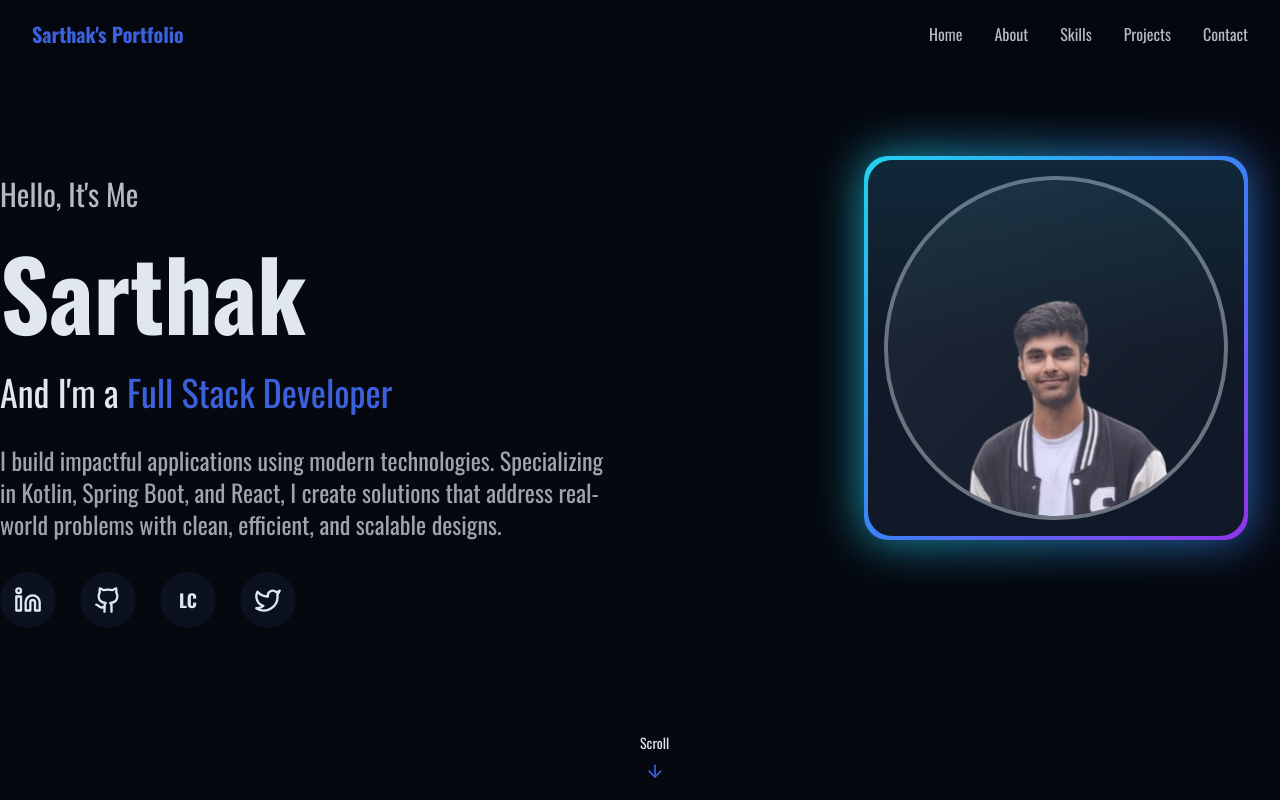
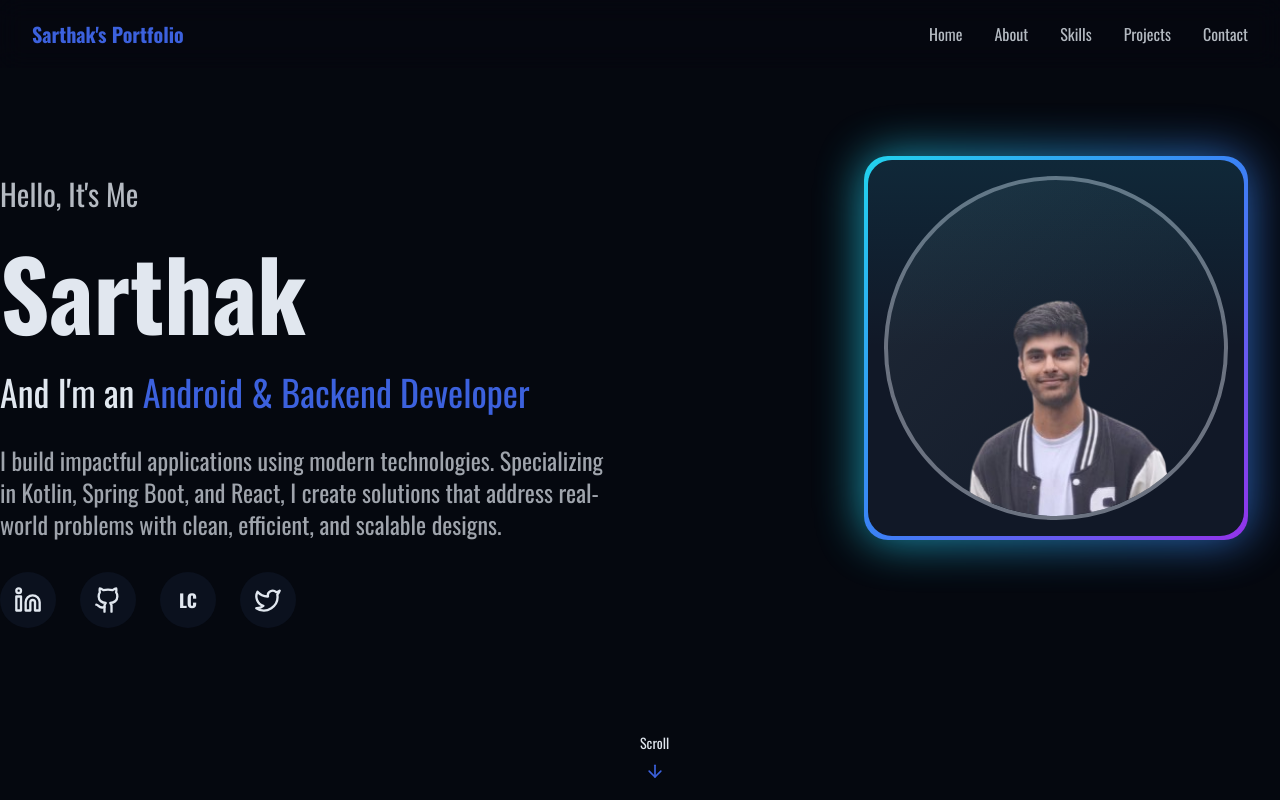
Before and after one commit to SarthakMiglani/portfolio, a React (Vite) app: page / in a window 1280 px wide. Shown: the top 800 px of the page. Built offline with nearby package versions, Linux system fonts and the light colour scheme.

Commit message:
fixed hero section

```diff
--- a/src/components/HeroSection.jsx
+++ b/src/components/HeroSection.jsx
@@ -21,7 +21,7 @@ export const HeroSection = () => {
 
           {/* Profession */}
           <p className="text-3xl md:text-4xl text-foreground opacity-0 animate-fade-in-delay-2">
-            And I'm a <span className="text-primary">Full Stack Developer</span>
+            And I'm an <span className="text-primary">Android & Backend Developer</span>
           </p>
 
           {/* Description */}
```
